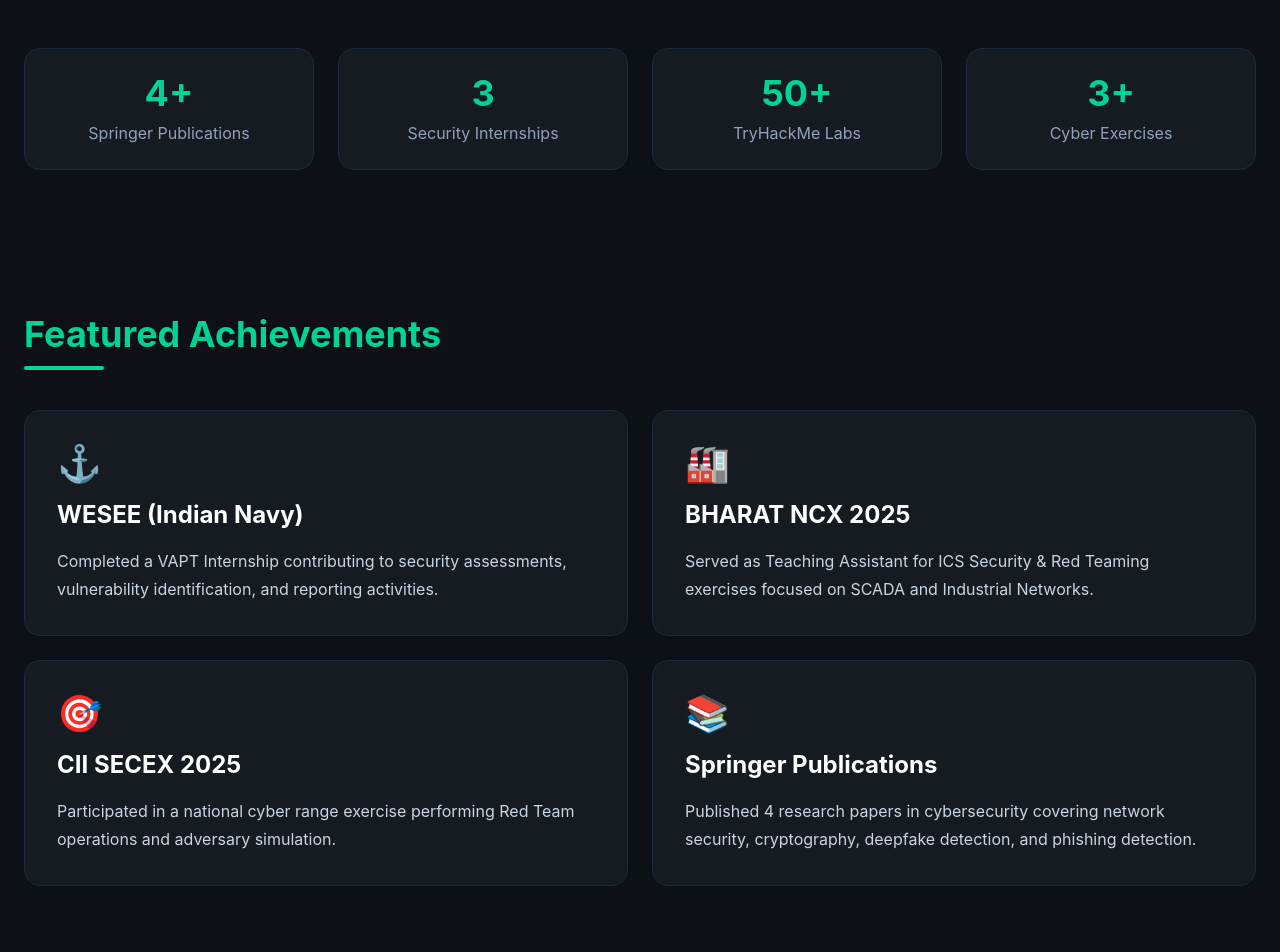
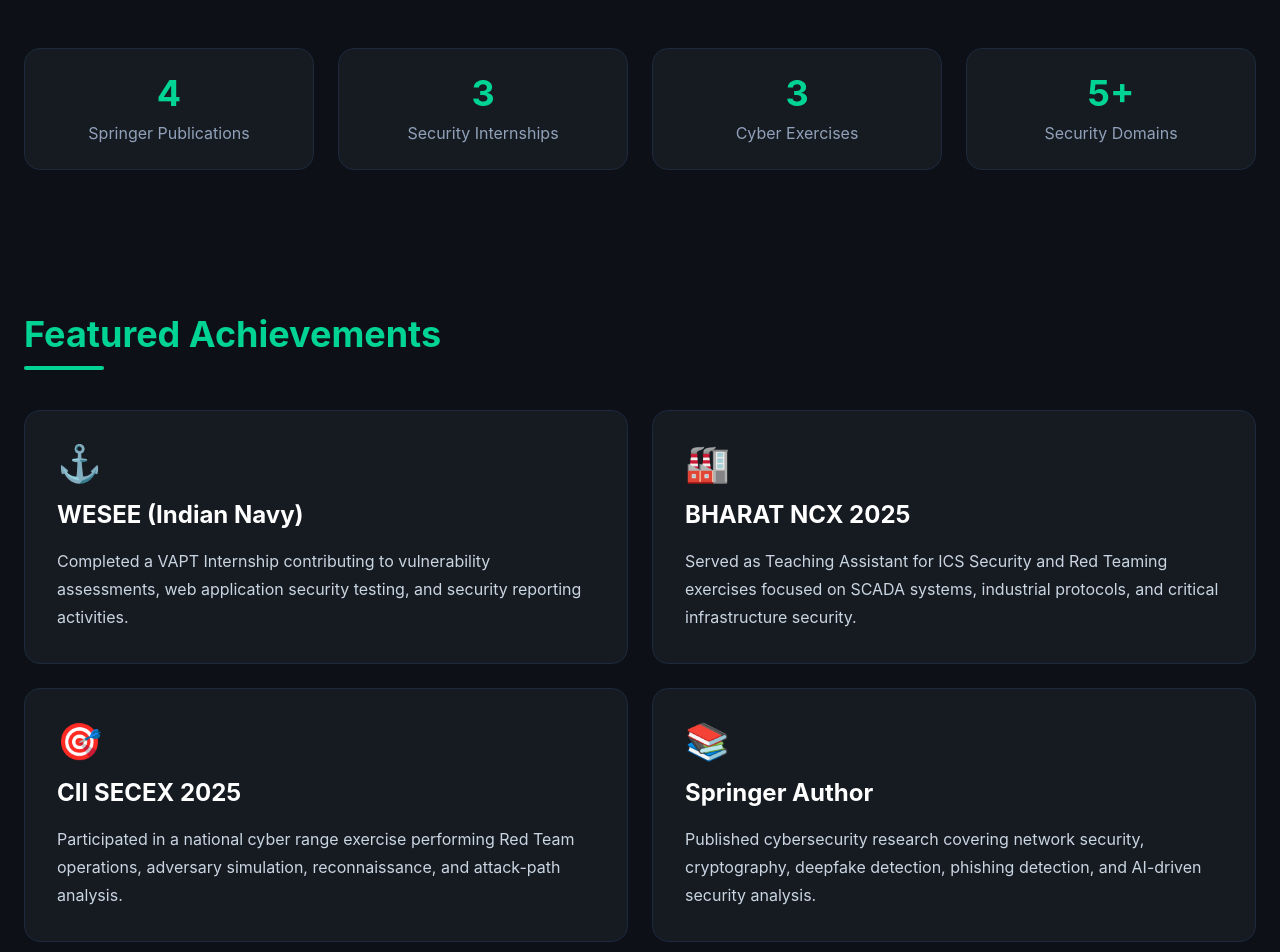
Before and after one commit to shahrachit0202/rachit-portfolio, a React (Vite) app: page / in a window 1280 px wide. Shown: the part 800-1752 px from the top of the page. Built offline with nearby package versions, Linux system fonts and the light colour scheme.

Commit message:
Refined stats and achievements

```diff
--- a/src/components/Achievements.jsx
+++ b/src/components/Achievements.jsx
@@ -6,25 +6,25 @@
     {
       title: "WESEE (Indian Navy)",
       description:
-        "Completed a VAPT Internship contributing to security assessments, vulnerability identification, and reporting activities.",
+        "Completed a VAPT Internship contributing to vulnerability assessments, web application security testing, and security reporting activities.",
       icon: "⚓",
     },
     {
       title: "BHARAT NCX 2025",
       description:
-        "Served as Teaching Assistant for ICS Security & Red Teaming exercises focused on SCADA and Industrial Networks.",
+        "Served as Teaching Assistant for ICS Security and Red Teaming exercises focused on SCADA systems, industrial protocols, and critical infrastructure security.",
       icon: "🏭",
     },
     {
       title: "CII SECEX 2025",
       description:
-        "Participated in a national cyber range exercise performing Red Team operations and adversary simulation.",
+        "Participated in a national cyber range exercise performing Red Team operations, adversary simulation, reconnaissance, and attack-path analysis.",
       icon: "🎯",
     },
     {
-      title: "Springer Publications",
+      title: "Springer Author",
       description:
-        "Published 4 research papers in cybersecurity covering network security, cryptography, deepfake detection, and phishing detection.",
+        "Published cybersecurity research covering network security, cryptography, deepfake detection, phishing detection, and AI-driven security analysis.",
       icon: "📚",
     },
   ];
@@ -32,11 +32,9 @@
   return (
     <section className="py-24">
       <Container>
-
         <SectionTitle title="Featured Achievements" />
 
         <div className="grid md:grid-cols-2 gap-6">
-
           {achievements.map((achievement) => (
             <div
               key={achievement.title}
@@ -65,9 +63,7 @@
               </p>
             </div>
           ))}
-
         </div>
-
       </Container>
     </section>
   );
--- a/src/components/Stats.jsx
+++ b/src/components/Stats.jsx
@@ -3,7 +3,7 @@
 export default function Stats() {
   const stats = [
     {
-      value: "4+",
+      value: "4",
       label: "Springer Publications",
     },
     {
@@ -11,12 +11,12 @@
       label: "Security Internships",
     },
     {
-      value: "50+",
-      label: "TryHackMe Labs",
+      value: "3",
+      label: "Cyber Exercises",
     },
     {
-      value: "3+",
-      label: "Cyber Exercises",
+      value: "5+",
+      label: "Security Domains",
     },
   ];
 
@@ -35,7 +35,9 @@
                 p-6
                 text-center
                 hover:border-emerald-400
+                hover:-translate-y-1
                 transition-all
+                duration-300
               "
             >
               <h3 className="text-4xl font-bold text-emerald-400">
```
